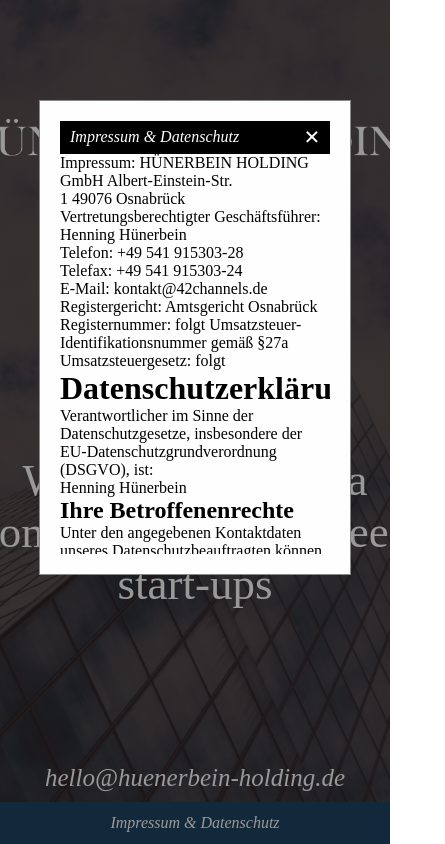
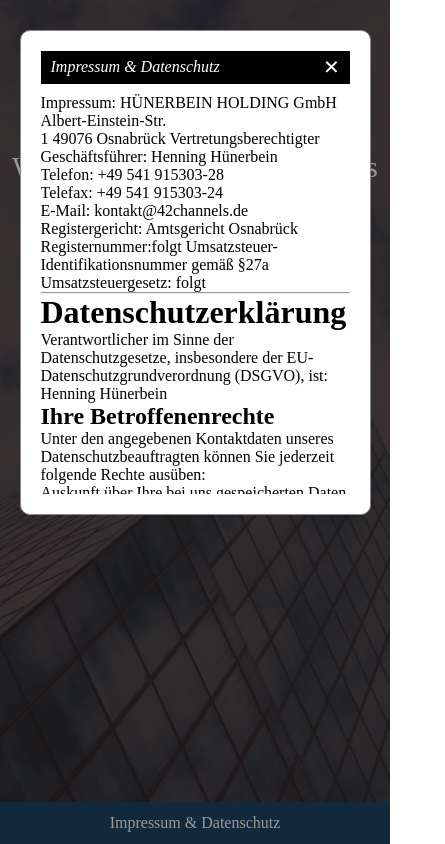
Before and after one commit to Antsar87/hunerbein, a plain HTML site: page index.html in a window 390 px wide. Both pictures are taken after a click on the element "Impressum & Datenschutz". Shown: the whole page, 445 px wide, since content can reach past the window. Drawn offline with Linux system fonts and the light colour scheme.

Commit message:
responsive

```diff
--- a/index.html
+++ b/index.html
@@ -15,14 +15,16 @@
         <h3 class="header__text">
           We invest in media companies and pre-seed start-ups
         </h3>
-        <a href="mailto:hello@huenerbein-holding.de" class="header__mail"
-          ><i>hello@huenerbein-holding.de</i></a
-        >
+        <div class="box">
+          <a href="mailto:hello@huenerbein-holding.de" class="header__mail"
+            ><i>hello@huenerbein-holding.de</i></a
+          >
+        </div>
       </div>
     </header>
     <footer class="footer">
       <butotn id="myBtn" class="footer__text">
-        <i> impressum & datenschutz </i>
+        impressum & datenschutz
       </butotn>
     </footer>
 
@@ -41,9 +43,9 @@
             E-Mail:
             kontakt@42channels.de
           </p> Registergericht: Amtsgericht Osnabrück
-          Registernummer: folgt Umsatzsteuer-Identifikationsnummer gemäß §27a
+          Registernummer:folgt Umsatzsteuer-Identifikationsnummer gemäß §27a
           Umsatzsteuergesetz: folgt
-
+          <hr/>
           <h1>Datenschutzerklärung</h1>
           <p>
             Verantwortlicher im Sinne der Datenschutzgesetze, insbesondere der
@@ -110,7 +112,7 @@
             automatisch Informationen allgemeiner Natur erfasst. Diese
             Informationen (Server-Logfiles) beinhalten etwa die Art des
             Webbrowsers, das verwendete Betriebssystem, den Domainnamen Ihres
-            Internet-Service-Providers, Ihre IP-Adresse und ähnliches.
+            Internet-SerDateienvice-Providers, Ihre IP-Adresse und ähnliches.
           </p>
           <p>Sie werden insbesondere zu folgenden Zwecken verarbeitet:</p>
           <ul>
--- a/modal.css
+++ b/modal.css
@@ -2,7 +2,7 @@
   display: none; /* Hidden by default */
   position: fixed; /* Stay in place */
   z-index: 1; /* Sit on top */
-  padding-top: 100px; /* Location of the box */
+  padding-top: 30px; /* Location of the box */
   left: 0;
   top: 0;
   width: 100%; /* Full width */
@@ -12,15 +12,23 @@
   background-color: rgba(0,0,0,0.4); /* Black w/ opacity */
 }
 
+@media (min-width: 700px){
+  .modal {
+    padding-top: 50px;
+  }
+}
+
 /* Modal Content */
 .modal-content {
+  border-radius: 10px;
   background-color: #fefefe;
   margin: auto;
   padding: 20px;
   border: 1px solid #888;
-  width: 80%;
+  width: 90%;
   display: flex;
   flex-direction: column;
+  gap: 10px;
 }
 
 .modal__close {
--- a/style.css
+++ b/style.css
@@ -6,7 +6,8 @@
 }
 
 .header {
-  background: linear-gradient(#382b2bce, #382b2bce), url(./img/Background.jpg) center bottom / cover;
+  background: linear-gradient(#382b2bce, #382b2bce),
+    url(./img/Background.jpg) center bottom / cover;
   height: 95vh;
   display: flex;
   justify-content: center;
@@ -14,33 +15,68 @@
 
 .header__box {
   height: 100%;
-  width: 600px;
+  width: 100%;
   display: flex;
   flex-direction: column;
-  justify-content: space-between;
   align-items: center;
   text-align: center;
 }
 
-.header__logo {
-  height: 300px;
+@media (min-width: 375px) {
+  .header__box {
+    width: 600px;
+  }
 }
 
-@media {min-width: 768px;}{
+.header__logo {
+  height: 200px;
+  width: 250px;
+}
 
+@media (min-width: 395px) {
+  .header__logo {
+    height: 300px;
+    width: 400px;
+  }
+}
+
+@media (min-width: 540px) {
+  .header__logo {
+    height: 300px;
+    width: 500px;
+  }
 }
 
 .header__text {
   color: white;
-  font-size: 45px;
+  font-size: 30px;
   font-weight: 500;
+}
+
+@media (min-width: 425px) {
+  .header__text {
+    font-size: 45px;
+  }
+}
+
+.box {
+  height: 100%;
+  display: flex;
+  flex-direction: column;
+  justify-content: center;
 }
 
 .header__mail {
   color: white;
-  font-size: 25px;
+  font-size: 19px;
   padding-bottom: 10px;
   text-decoration: none;
+}
+
+@media (min-width: 425px) {
+  .header__mail {
+    font-size: 25px;
+  }
 }
 
 .footer {
```
